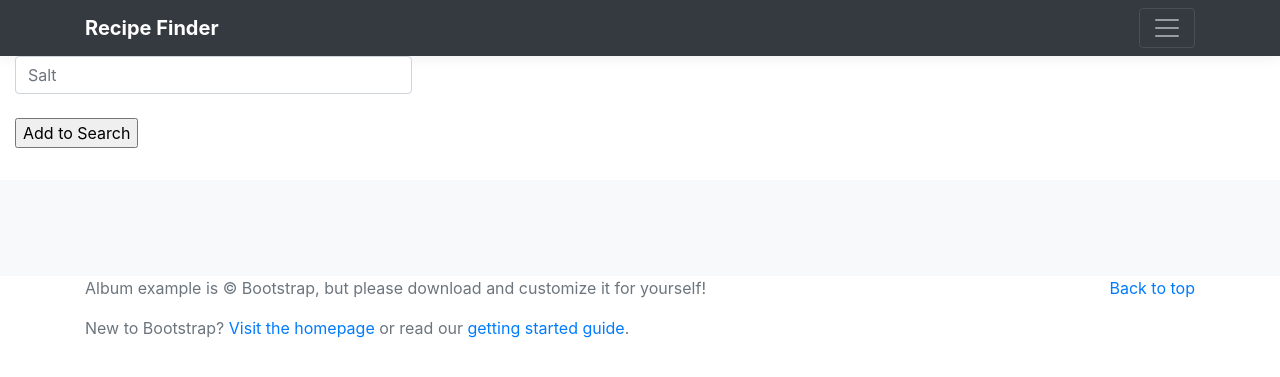
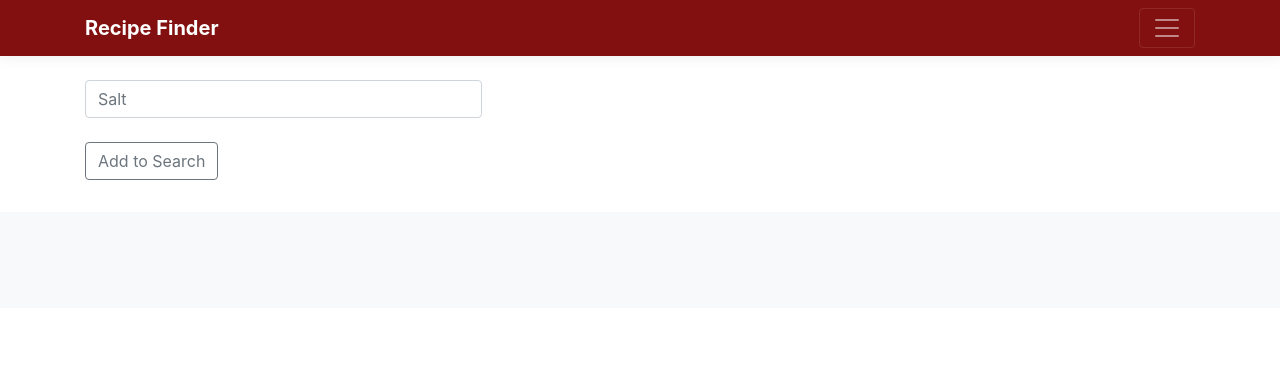
Before and after one commit to logm/CapstoneProject, a Flask app: page / in a window 1280 px wide. Shown: the top 377 px of the page. Run offline with Flask 2, Linux system fonts and the light colour scheme; some libraries are stand-ins or nearby versions.

Commit message:
added search v1

```diff
--- a/recipefinder/project/app/routes.py
+++ b/recipefinder/project/app/routes.py
@@ -16,8 +16,28 @@
 			self.recipeList.insert(0, r)
 			# self.recipeList.append(r)
 	recipeList = []
-	def getFilteredList(self):
+	def getFilteredList(self, i_list):
+		if not i_list:
+			return self.recipeList
+		foundList = []
+		notFoundList = []
+		for ing in i_list:
+			print("ing", ing)
+			for r in self.recipeList:
+				print("r", r)
+				for ri in r.ingredient_list:
+					print("ri", ri)
+					if ri == ing:
+						print("found")
+						r.numOfInputIng = r.numOfInputIng + 1
+						foundList.append(r)
+						break
+					else:
+						print("not found")
+						foundList.append(r)
+		self.recipeList = foundList + notFoundList
 		return self.recipeList
+
 
 class RecipeObject:
 	def __init__(self, title_, description_, ingredient_list_, image_url_, link_):
@@ -26,13 +46,14 @@
 		self.ingredient_list = ingredient_list_
 		self.image_url = image_url_
 		self.link = link_
+		self.numOfInputIng = 0
 
 input_ingredient_list = []
 rlist = []
 print("getting recipes from db")
 # recipeTable = db.search(where('type') == 'recipe')
 rq = RecipeList()
-rlist  = rq.getFilteredList()
+rlist  = rq.getFilteredList(None)
 
 @app.route('/', methods=['GET', 'POST'])
 @app.route('/index', methods=['GET', 'POST'])
@@ -44,6 +65,9 @@
 	form.inputingredient.data = ""
 
 	print("list of input ingredients", str(input_ingredient_list))
+
+	print("creating new rlist")
+	rlist  = rq.getFilteredList(input_ingredient_list)
 
 
 	return render_template('index.html', title='Home',  recipeList = rlist, form = form, input_ingredient_list = input_ingredient_list)
--- a/recipefinder/project/app/static/css/main.css
+++ b/recipefinder/project/app/static/css/main.css
@@ -46,3 +46,8 @@
 }
 
 .box-shadow { box-shadow: 0 .25rem .75rem rgba(0, 0, 0, .05); }
+
+
+.bg-red {
+  background-color: #831010;
+}
--- a/recipefinder/project/app/templates/base.html
+++ b/recipefinder/project/app/templates/base.html
@@ -23,12 +23,12 @@
 
 <body>
     <header>
-        <div class="collapse bg-dark" id="navbarHeader">
+        <div class="collapse bg-red" id="navbarHeader">
             <div class="container">
                 <div class="row">
                     <div class="col-sm-8 col-md-7 py-4">
                         <h4 class="text-white">About</h4>
-                        <p class="text-muted">
+                        <p class="text-light">
                             My senior capstone project to help people find recipes based on ingredients they already
                             have.
                         </p>
@@ -64,7 +64,7 @@
                 </div>
             </div>
         </div>
-        <div class="navbar navbar-dark bg-dark box-shadow">
+        <div class="navbar navbar-dark bg-red box-shadow">
             <div class="container d-flex justify-content-between">
                 <a href="{{ url_for('index') }}" class="navbar-brand d-flex align-items-center">
                     <strong>Recipe Finder</strong>
@@ -77,7 +77,7 @@
         </div>
     </header>
     {% block content %}{% endblock %}
-    <div class="text-muted">
+    <!-- <div class="text-muted">
         <div class="container">
             <p class="float-right">
                 <a href="#">Back to top</a>
@@ -86,7 +86,7 @@
             <p>New to Bootstrap? <a href="../../">Visit the homepage</a> or read our <a
                     href="../../getting-started/">getting started guide</a>.</p>
         </div>
-    </div>
+    </div> -->
 </body>
 
 </html>
--- a/recipefinder/project/app/templates/index.html
+++ b/recipefinder/project/app/templates/index.html
@@ -4,7 +4,7 @@
 
 <main role="main">
 
-	<div class="col-12">
+	<div class="container">
 
 		<!-- <secion class=" text-center"> -->
 		<!-- <div class="container">
@@ -15,24 +15,25 @@
 				<a href="#" class="btn btn-primary my-2">Main call to action</a>
 				<a href="#" class="btn btn-secondary my-2">Secondary action</a>
 			</p> -->
-		<div class="row">
-			<div class="input-group mb-3 col-6">
-				<!-- <div class="input-group-prepend">
-								<span class="input-group-text" id="basic-addon1">Ingredient</span>
-							</div> -->
-				<!-- <input type="text" class="form-control" placeholder="Salt" aria-label="Username"
-					aria-describedby="basic-addon1"> -->
-				<form action="" method="post" novalidate>
+			<span class="col-sm"></span>
+			<div class="input-group mb-3">
+				<div class="row">
+					<form action="" method="post" novalidate>
+						<div class="col-sm">
+							{{ form.inputingredient(class="form-control", size=32, placeholder="Salt") }}
 
-					{{ form.inputingredient(class="form-control", size=32, placeholder="Salt") }}<br>
+						</div>
+						<div class="col-sm">
+						<br>
+						{{ form.submit(class="btn btn-outline-secondary") }}
+						</div>
+					</form>
 
-					{{ form.submit() }}
-				</form>
+				</div>
 
 
-			</div>
-			<span class="col-1"></span>
-			<ul class="list-group list-group-flush col-3">
+			<!-- <span class="col-sm"></span> -->
+			<ul class="list-group list-group-flush col-sm">
 				<!-- <li class="list-group-item">Salt</li>
 							<li class="list-group-item">Eggs</li>
 							<li class="list-group-item">Flour</li>
@@ -43,7 +44,6 @@
 			</ul>
 
 		</div>
-	</div>
 	</div>
 
 	<div class="album py-5 bg-light">
@@ -65,7 +65,7 @@
 							<div class="d-flex justify-content-between align-items-center">
 								<div class="btn-group">
 									<button type="button" class="btn btn-sm btn-outline-secondary">Add to Cart</button>
-									<!-- <button type="button" class="btn btn-sm btn-outline-secondary">Edit</button> -->
+									<button type="button" class="btn btn-sm btn-outline-secondary">{{ recipe.numOfInputIng }}</button>
 								</div>
 								<small class="text-muted">{{ recipe.link }}</small>
 							</div>
```
